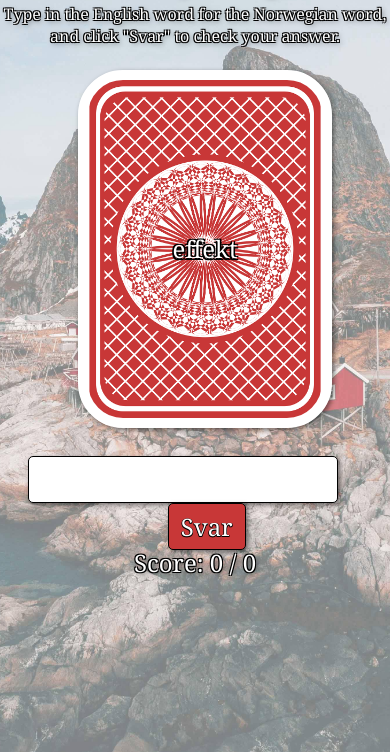
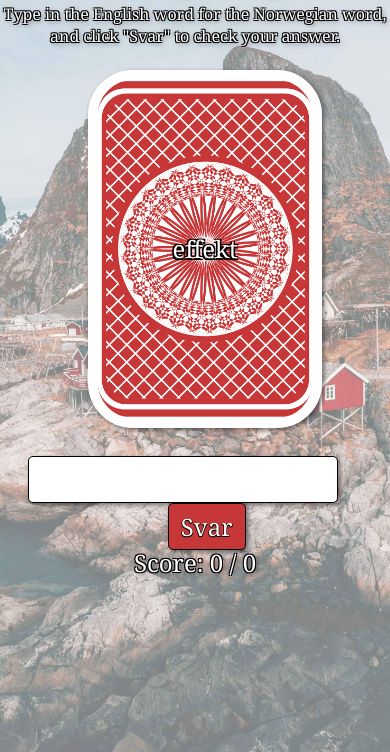
Before and after one commit to nihilai/NorEngLangApp, a website: page index.html in a window 390 px wide. Shown: the part 92-844 px from the top of the page. Drawn offline with Linux system fonts and the light colour scheme.

Commit message:
4th draft

```diff
--- a/index.html
+++ b/index.html
@@ -152,7 +152,7 @@
           font-size: 1em;
         }
         .flashcard-container {
-          max-width: 60vw;
+          max-width: 55vw;
           max-height: 40vh;
         }
         .front,
```
